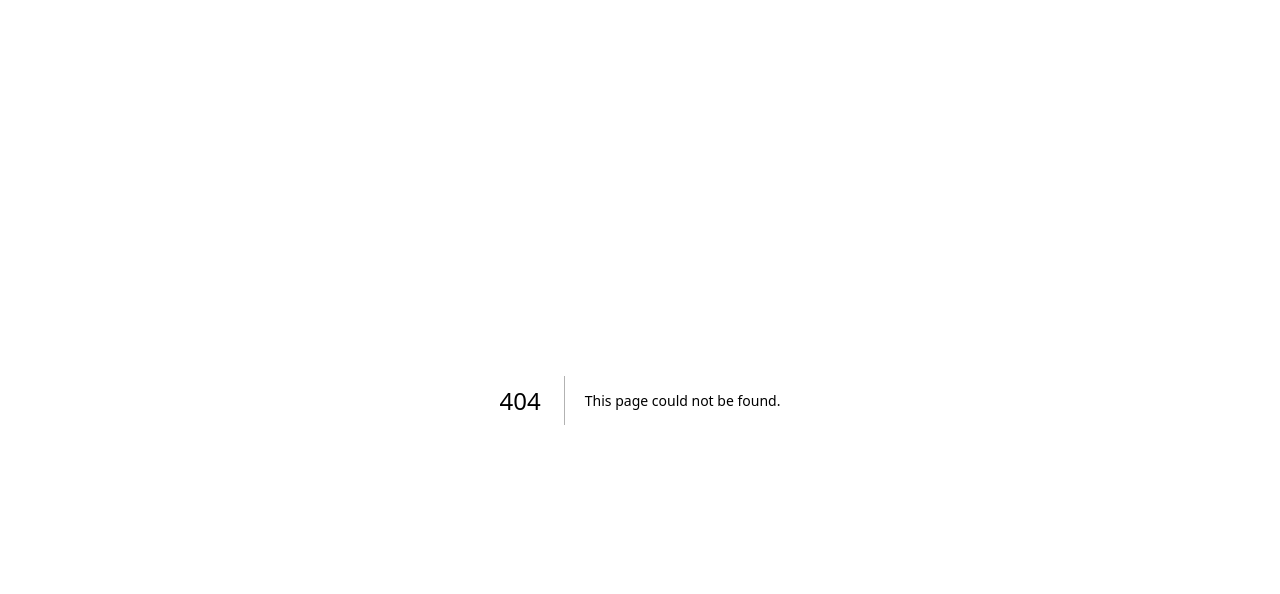
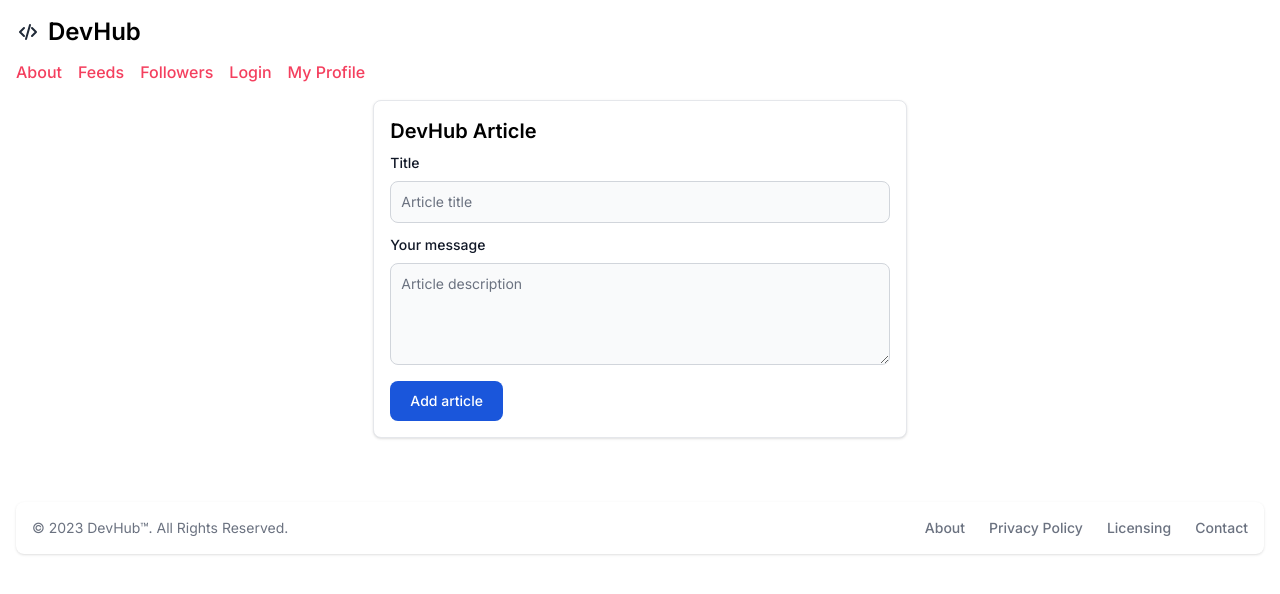
Before and after one commit to striveToAce/dev-hub-front, a Next.js app: page /feeds/create in a window 1280 px wide. Before the commit this address had no page. Shown: the top 594 px of the page. Built offline with nearby package versions, Linux system fonts and the light colour scheme.

Commit message:
feed add/update api integration

```diff
--- a/src/app/api/auth/login/route.ts
+++ b/src/app/api/auth/login/route.ts
@@ -36,7 +36,6 @@ export async function POST(request: Request) {
         password: body.password,
       });
       if(error) return responseHandler(0, {}, 500, "something went wrong!");
-
       return responseHandler(1, {}, status, "login success!");
     }
   } catch (err) {
--- /dev/null
+++ b/src/app/api/feed/addUpdate/route.ts
@@ -0,0 +1,35 @@
+import { NextResponse } from "next/server";
+import { createClient } from "@/utils/supabase/server";
+import { getUser } from "../../middleware";
+
+const responseHandler = (status: any, data: any, code: any, message: any) => {
+  return NextResponse.json({
+    status,
+    data,
+    code,
+    message,
+  });
+};
+
+export async function POST(request: Request) {
+  try {
+    const body = await request.json();
+    const supabase = createClient();
+    /*___auth___*/
+    let loggedInUser = await getUser();
+
+    /*___payload manipulation___*/
+    const payload = { ...body, userId: loggedInUser.id };
+
+    /*__add/update  query___*/
+    const createdFeeds = await supabase.from("feeds").insert(payload);
+    if (createdFeeds?.error)
+      return responseHandler(0, {}, 500, "something went wrong!");
+    else if (createdFeeds?.data)
+      return responseHandler(0, createdFeeds?.data, 201, "Great! feed added");
+    return responseHandler(0, {}, 500, "something went wrong!");
+  } catch (err) {
+    if (err?.unauth) return responseHandler(0, {}, 401, "unauthorised!");
+    return responseHandler(0, {}, 500, "something went wrong!");
+  }
+}
--- /dev/null
+++ b/src/app/api/middleware/index.ts
@@ -0,0 +1,23 @@
+import { createClient } from "@/utils/supabase/server";
+async function getUser() {
+  const supabase = createClient();
+  const getUserResponse = await supabase.auth.getUser();
+  if (getUserResponse?.error)
+    return Promise.reject({
+      unauth: true,
+    });
+  const currentUser = getUserResponse?.data?.user;
+  if (!currentUser) return Promise.resolve(0);
+  const findUserResponse = await supabase
+    .from("users")
+    .select()
+    .eq("email", currentUser?.email);
+  if (findUserResponse?.error)
+    return Promise.reject({
+      unauth: true,
+    });
+  let loggedInUser = findUserResponse?.data[0];
+  return Promise.resolve(loggedInUser);
+}
+
+export { getUser };
--- a/src/app/components/common/Header.tsx
+++ b/src/app/components/common/Header.tsx
@@ -21,17 +21,21 @@ const Header = () => {
             />
           </svg>
           <span className="self-center text-2xl font-semibold whitespace-nowrap dark:text-white">
-          <Link href="/home">DevHub</Link>
+            <Link href="/home">DevHub</Link>
           </span>
         </div>
         <div className="flex gap-x-2 items-center text-rose-500 font-medium gap-x-4 flex-wrap">
           <div className="cursor-pointer">About</div>
-          <div className="cursor-pointer">Feeds</div>
+          <div className="cursor-pointer">
+            <Link href="/feeds">Feeds</Link>
+          </div>
           <div className="cursor-pointer">Followers</div>
           <div className="cursor-pointer">
             <Link href="/auth/login">Login</Link>
           </div>
-          <div className="cursor-pointer"><Link href="/profile">My Profile</Link></div>
+          <div className="cursor-pointer">
+            <Link href="/profile">My Profile</Link>
+          </div>
         </div>
       </div>
     </nav>
--- /dev/null
+++ b/src/app/components/feeds/FeedForm.tsx
@@ -0,0 +1,100 @@
+"use client";
+import axios from "axios";
+import { useFormik } from "formik";
+import * as Yup from "yup"; // Import Yup for form validation
+import FormErrorText from "./FormErrorText";
+
+const FeedForm = () => {
+  // Define validation schema using Yup
+  const validationSchema = Yup.object().shape({
+    title: Yup.string()
+      .trim()
+      .max(100, "Maximum 100 chars allowed")
+      .required("Required"),
+    description: Yup.string()
+      .trim()
+      .max(500, "Maximum 500 chars allowed")
+      .required("Required"),
+    promoted: Yup.bool().required("Required"),
+  });
+
+  // Define onSubmit function to handle form submission
+  const onSubmit = async (values: any) => {
+    console.log("__hello___");
+    const signUpResponse = await axios.post("/api/feed/addUpdate", values);
+    console.log(signUpResponse);
+  };
+
+  // Initialize useFormik hook with form configuration
+  const formik = useFormik({
+    initialValues: {
+      title: "",
+      description: "",
+      promoted: false,
+    },
+    validationSchema: validationSchema,
+    onSubmit: onSubmit,
+  });
+
+  return (
+    <div className="flex justify-center">
+      <div className="w-11/12 sm:w-5/12 bg-white border border-gray-200 rounded-lg shadow dark:bg-gray-800 dark:border-gray-700 p-4">
+        <div className="font-semibold text-xl mb-2">DevHub Article</div>
+        <div className="mb-3">
+          <label
+            htmlFor="base-input"
+            className="block mb-2 text-sm font-medium text-gray-900 dark:text-white"
+          >
+            Title
+          </label>
+          <input
+            type="text"
+            id="base-input"
+            className="bg-gray-50 border border-gray-300 text-gray-900 text-sm rounded-lg focus:ring-blue-500 focus:border-blue-500 block w-full p-2.5 dark:bg-gray-700 dark:border-gray-600 dark:placeholder-gray-400 dark:text-white dark:focus:ring-blue-500 dark:focus:border-blue-500"
+            name="title"
+            onChange={formik.handleChange}
+            onBlur={formik.handleBlur}
+            value={formik.values.title}
+            placeholder="Article title"
+          />
+          <FormErrorText
+            touched={formik?.touched?.title}
+            error={formik?.errors?.title}
+          />
+        </div>
+
+        <div className="mb-4">
+          <label
+            htmlFor="message"
+            className="block mb-2 text-sm font-medium text-gray-900 dark:text-white"
+          >
+            Your message
+          </label>
+          <textarea
+            id="message"
+            rows={4}
+            className="block p-2.5 w-full text-sm text-gray-900 bg-gray-50 rounded-lg border border-gray-300 focus:ring-blue-500 focus:border-blue-500 dark:bg-gray-700 dark:border-gray-600 dark:placeholder-gray-400 dark:text-white dark:focus:ring-blue-500 dark:focus:border-blue-500"
+            name="description"
+            onChange={formik.handleChange}
+            onBlur={formik.handleBlur}
+            value={formik.values.description}
+            placeholder="Article description"
+          ></textarea>
+          <FormErrorText
+            touched={formik?.touched?.description}
+            error={formik?.errors?.description}
+          />
+        </div>
+
+        <button
+          type="submit"
+          className="text-white bg-blue-700 hover:bg-blue-800 focus:ring-4 focus:outline-none focus:ring-blue-300 font-medium rounded-lg text-sm w-full sm:w-auto px-5 py-2.5 text-center dark:bg-blue-600 dark:hover:bg-blue-700 dark:focus:ring-blue-800"
+          onClick={() => formik.handleSubmit()}
+        >
+          Add article
+        </button>
+      </div>
+    </div>
+  );
+};
+export default FeedForm;
--- /dev/null
+++ b/src/app/components/feeds/FormErrorText.tsx
@@ -0,0 +1,10 @@
+const FormErrorText = ({ touched = false, error = "" }) => {
+  return (
+    <>
+      {touched && error && (
+        <p className="mt-2 text-sm text-red-600 dark:text-red-500">{error}</p>
+      )}
+    </>
+  );
+};
+export default FormErrorText
--- /dev/null
+++ b/src/app/feeds/create/page.tsx
@@ -0,0 +1,6 @@
+import FeedForm from "@/app/components/feeds/FeedForm";
+
+const CreateFeed = () => {
+  return <FeedForm />;
+};
+export default CreateFeed;
--- a/src/app/feeds/page.tsx
+++ b/src/app/feeds/page.tsx
@@ -1,7 +1,17 @@
+import Link from "next/link";
 import FeedCard from "../components/feeds/FeedCard";
 
 const Feeds = () => {
   return (
+    <div>
+      <Link href="feeds/create">
+        <button
+          type="button"
+          className="focus:outline-none text-white bg-purple-700 hover:bg-purple-800 focus:ring-4 focus:ring-purple-300 font-medium rounded-lg text-sm px-5 py-2.5 mb-2 dark:bg-purple-600 dark:hover:bg-purple-700 dark:focus:ring-purple-900 m-2"
+        >
+          Add feed
+        </button>
+      </Link>
       <div className="grid grid-cols-1 sm:grid-cols-2 lg:grid-cols-3 gap-2 m-2">
         <FeedCard />
         <FeedCard />
@@ -10,6 +20,7 @@ const Feeds = () => {
         <FeedCard />
         <FeedCard />
       </div>
+    </div>
   );
 };
 export default Feeds;
--- /dev/null
+++ b/src/app/home/loading.tsx
@@ -0,0 +1,14 @@
+const FeedLoading = () => {
+  return (
+    <div role="status" className="max-w-sm animate-pulse">
+      <div className="h-2.5 bg-gray-200 rounded-full dark:bg-gray-700 w-48 mb-4"></div>
+      <div className="h-2 bg-gray-200 rounded-full dark:bg-gray-700 max-w-[360px] mb-2.5"></div>
+      <div className="h-2 bg-gray-200 rounded-full dark:bg-gray-700 mb-2.5"></div>
+      <div className="h-2 bg-gray-200 rounded-full dark:bg-gray-700 max-w-[330px] mb-2.5"></div>
+      <div className="h-2 bg-gray-200 rounded-full dark:bg-gray-700 max-w-[300px] mb-2.5"></div>
+      <div className="h-2 bg-gray-200 rounded-full dark:bg-gray-700 max-w-[360px]"></div>
+      <span className="sr-only">Loading...</span>
+    </div>
+  );
+};
+export default FeedLoading;
--- /dev/null
+++ b/src/app/profile/loading.tsx
@@ -0,0 +1,14 @@
+const FeedLoading = () => {
+  return (
+    <div role="status" className="max-w-sm animate-pulse">
+      <div className="h-2.5 bg-gray-200 rounded-full dark:bg-gray-700 w-48 mb-4"></div>
+      <div className="h-2 bg-gray-200 rounded-full dark:bg-gray-700 max-w-[360px] mb-2.5"></div>
+      <div className="h-2 bg-gray-200 rounded-full dark:bg-gray-700 mb-2.5"></div>
+      <div className="h-2 bg-gray-200 rounded-full dark:bg-gray-700 max-w-[330px] mb-2.5"></div>
+      <div className="h-2 bg-gray-200 rounded-full dark:bg-gray-700 max-w-[300px] mb-2.5"></div>
+      <div className="h-2 bg-gray-200 rounded-full dark:bg-gray-700 max-w-[360px]"></div>
+      <span className="sr-only">Loading...</span>
+    </div>
+  );
+};
+export default FeedLoading;
```
Also changed, not shown: src/app/feeds/create-feed/page.tsx (deleted). Lines whose indentation alone changed are shown as unchanged.
